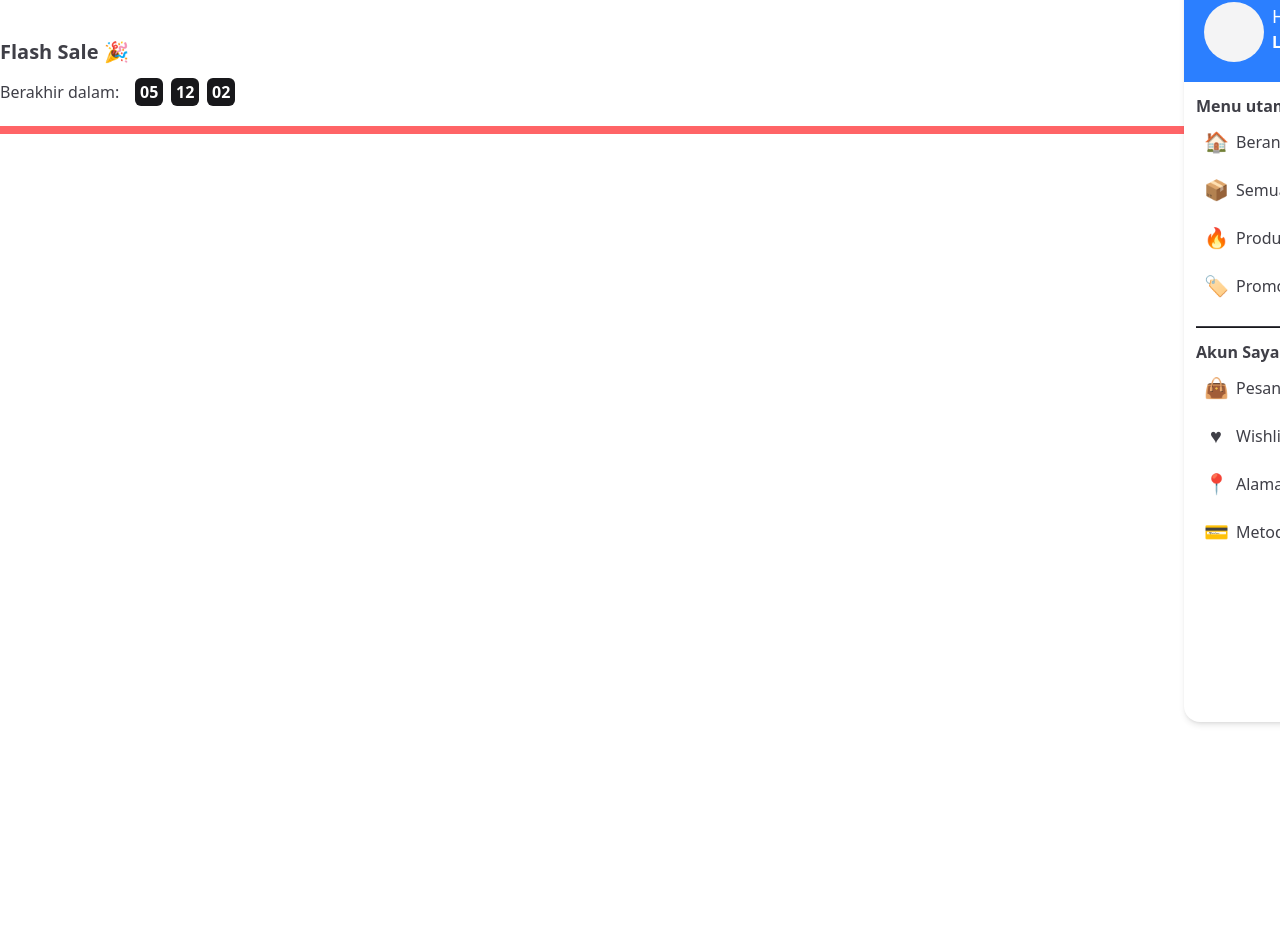
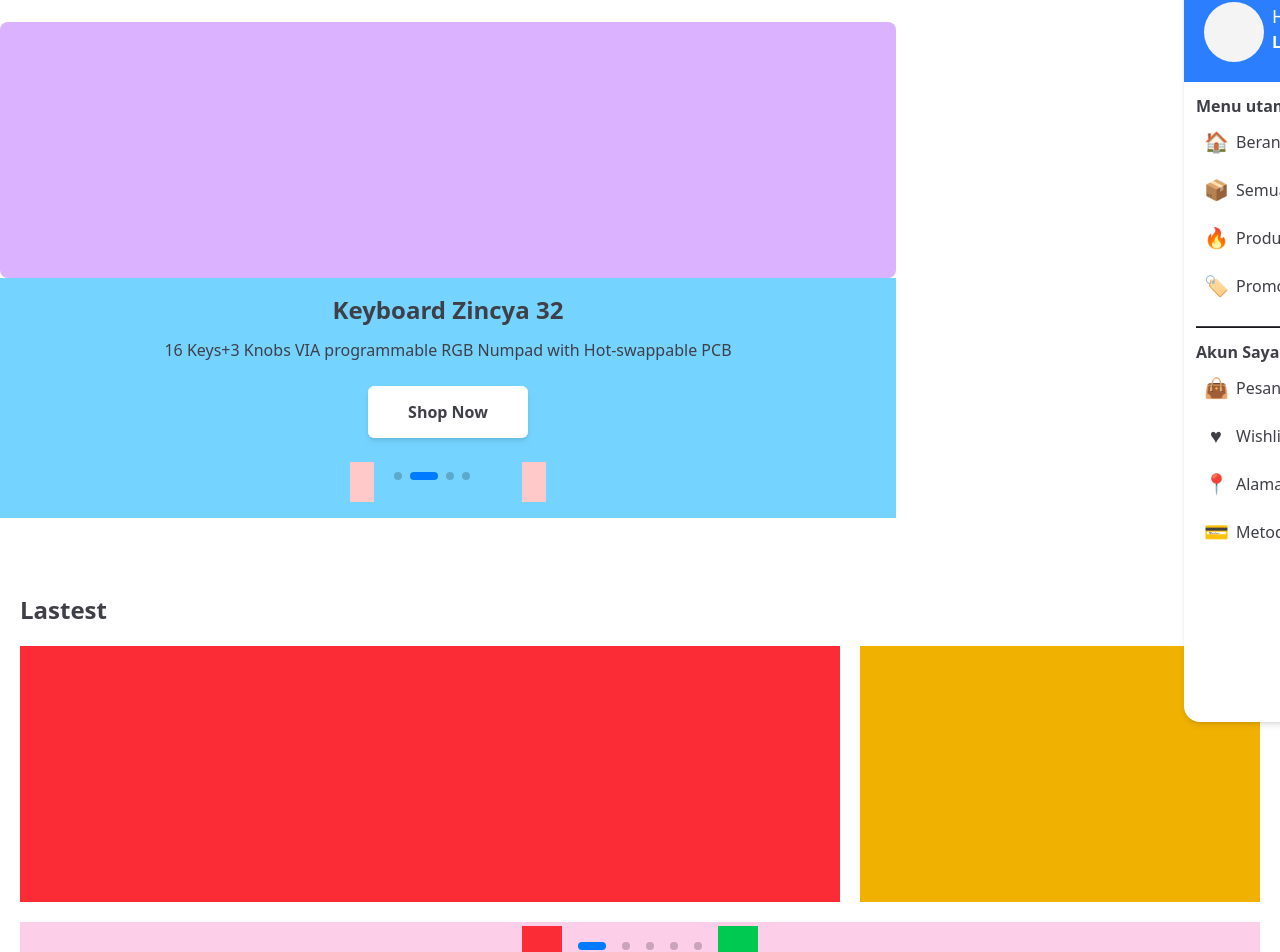
Before and after one commit to Bills-6/E-oommerce-basic, a Next.js app: page / in a window 1280 px wide. Shown: the part 78-1030 px from the top of the page. Built offline with nearby package versions, Linux system fonts and the light colour scheme.

Commit message:
add slider

```diff
--- a/app/components/entryTitle.tsx
+++ b/app/components/entryTitle.tsx
@@ -6,6 +6,6 @@
 
 export default function EntryTitle({ value='Unknow title' }: EntryTypes) {
 	return (
-		<h2 className="font-semibold text-xl mb-3">{value}</h2>
+		<h2 className="font-semibold text-2xl mb-3">{value}</h2>
 	);
 }
--- /dev/null
+++ b/app/components/lastestProducts.tsx
@@ -0,0 +1,46 @@
+'use client';
+
+import { Suspense } from "react";
+
+import { Swiper, SwiperSlide } from "swiper/react";
+import { Navigation, Pagination } from 'swiper/modules';
+
+import 'swiper/css';
+import 'swiper/css/pagination';
+
+export default function LastestProducts() {
+	return (
+		<Suspense fallback={<div className="p-5 bg-red-300"></div>}>
+			<div className="lastestProductContainer py-2">
+				<Swiper
+					modules={[Navigation, Pagination]}
+					spaceBetween={20}
+					slidesPerView={1.5}
+					navigation={{
+						prevEl: '.prevBtn',
+						nextEl: '.nextBtn',
+					}}
+					pagination={{
+						el: '.swiper-pagination',
+						clickable: true,
+						type: 'bullets'
+					}}
+					loop={false}
+					className="overflow-hidden h-64 mb-5"
+					>
+					<SwiperSlide className="flex bg-red-500"></SwiperSlide>
+					<SwiperSlide className="flex bg-yellow-500"></SwiperSlide>
+					<SwiperSlide className="flex bg-pink-500"></SwiperSlide>
+					<SwiperSlide className="flex bg-purple-500"></SwiperSlide>
+					<SwiperSlide className="flex bg-green-500"></SwiperSlide>
+				</Swiper>
+
+				<div className="controllerSwiper py-1 bg-pink-200 flex items-center justify-center gap-3">
+					<button className="prevBtn static w-10 h-10 bg-red-500 cursor-pointer"></button>
+					<div className="swiper-pagination relative w-24 overflow-hidden flex items-center gap-2"></div>
+					<button className="nextBtn static w-10 h-10 bg-green-500 cursor-pointer"></button>
+				</div>
+			</div>
+		</Suspense>
+	);
+}
--- /dev/null
+++ b/app/components/slider.tsx
@@ -0,0 +1,49 @@
+'use client';
+
+import { Suspense } from "react";
+
+import { Swiper,SwiperSlide } from "swiper/react";
+import { Navigation, Pagination, Autoplay } from "swiper/modules";
+
+import 'swiper/css';
+import 'swiper/css/pagination';
+
+export default function Slider() {
+	return (
+		<Suspense fallback={<div className="p-5 bg-red-300"></div>}>
+		<div className="w-full max-w-4xl py-10 pb-5">
+			<Swiper
+				modules={[Navigation, Pagination, Autoplay]}
+				spaceBetween={20}
+				slidesPerView={1}
+				navigation={{
+					prevEl: '.prevButtonHitbox',
+					nextEl: '.nextButtonHitbox',
+				}}
+				pagination={{ el: '.swiper-preview-pagination', clickable: true, type: 'bullets' }}
+				autoplay={{ delay: 3000, disableOnInteraction: false }}
+				loop={true}
+				className="rounded-lg overflow-hidden h-64 bg-gray-100">
+
+				<SwiperSlide className="flex bg-blue-300"/>
+				<SwiperSlide className="flex bg-purple-300"/>
+				<SwiperSlide className="flex bg-red-300"/>
+				<SwiperSlide className="flex bg-yellow-300"/>
+			</Swiper>
+
+			<div className="descriptionMobile py-4 px-5 bg-sky-300">
+				<h2 className="productName text-center font-bold text-2xl mb-3">Keyboard Zincya 32</h2>
+				<p className="productDescription text-center mb-6">16 Keys+3 Knobs VIA programmable RGB Numpad with Hot-swappable PCB</p>
+				<button className="detailProductPage mx-auto full-center bg-white font-semibold h-13 px-10 rounded-md shadow-md mb-6" type="button">Shop Now</button>
+
+				<div className="controllerSwiper flex items-center gap-4 mx-auto w-fit">
+					<button className="prevButtonHitbox w-10 h-10 bg-red-200 full-center"></button>
+					{/* pagination */}
+					<div className="swiper-preview-pagination relative w-24 overflow-hidden flx items-center gap-2"></div>
+					<button className="nextButtonHitbox w-10 h-10 bg-red-200 full-center"></button>
+				</div>
+			</div>
+		</div>
+		</Suspense>
+	);
+}
--- a/app/globals.css
+++ b/app/globals.css
@@ -5,3 +5,26 @@
   justify-content: center;
   align-items: center;
 }
+
+.swiper-pagination-bullet {
+  width: 9px;
+  height: 9px;
+  opacity: 0.5;
+  background: white;
+  transition: 0.3s;
+}
+.swiper-pagination-bullet-active {
+  width: 28px !important;
+  border-radius: 10px !important;
+  opacity: 1 !important;
+}
+
+.controllerSwiper .swiper-pagination {
+  position: relative !important;
+  bottom: auto !important;
+  left: auto !important;
+  width: auto !important;
+  display: flex !important;
+  align-items: center;
+  gap: 8px;
+}
--- a/app/page.tsx
+++ b/app/page.tsx
@@ -10,6 +10,8 @@
 import SidebarHomeMobile from "./components/sidebar";
 import CategoryCard from "./components/categoryCard";
 import EntryTitle from "./components/entryTitle";
+import Slider from './components/slider';
+import LastestProducts from './components/lastestProducts';
 
 export default function Home() {
   const [isOpen, setIsOpen] = useState(false);
@@ -22,7 +24,7 @@
     <div className="root text-zinc-700 h-[30000px]">
       <SidebarHomeMobile active={isOpen} onClose={handleOpenSidebarMobile} />
 
-      <header className="flex items-center justify-between h-15">
+      <header className="flex px-5 items-center justify-between h-15">
         <div className="leftHeader flex items-center gap-2">
           <div className="logos">
             <a href="" className="font-bold text-2xl">JmoX</a>
@@ -41,7 +43,7 @@
           </button>
         </div>
       </header>
-        <search className="py- md:hidden mb-7" aria-description="searchBar_mobile">
+        <search className="py-2 px-5 md:hidden mb-7" aria-description="searchBar_mobile">
           <form className="relative">
             <input className="bg-zinc-200 h-10 w-full outline-2 outline-zinc-300 rounded-md shadow-md px-5 ps-10" name="search_product" placeholder="Cari produk" type="search" />
 
@@ -49,25 +51,15 @@
           </form>
         </search>
 
-        {/* banner promo */}
+        {/* banner */}
+        <Slider />
 
 
-        <main className='py-4'>
+        <main className='py-4 px-5'>
           <section className='py-10' aria-label='flashSalePage'>
-            <header className='flex items-center justify-between'>
-              <EntryTitle key={1} value="Flash Sale 🎉" />
+              <EntryTitle key={0} value='Lastest'/>
+              <LastestProducts/>
 
-            </header>
-              <div className="urgancyTextParent flex items-center gap-4 mb-5">
-                <p className='urgancyText'>Berakhir dalam: </p>
-                <div className="timeCountdown flex items-center gap-2 text-white">
-                  <div className="boxHours w-7 h-7 bg-zinc-900 font-bold full-center rounded-md">05</div>
-                  <div className="boxMinutes w-7 h-7 bg-zinc-900 font-bold full-center rounded-md">12</div>
-                  <div className="boxSecaonds w-7 h-7 bg-zinc-900 font-bold full-center rounded-md">02</div>
-                </div>
-              </div>
-
-              <div className="cards py-1 bg-red-400"></div>
           </section>
         </main>
     </div>
--- a/package.json
+++ b/package.json
@@ -16,7 +16,8 @@
     "next": "16.4.2",
     "pg": "^8.23.1",
     "react": "19.3.0",
-    "react-dom": "19.3.0"
+    "react-dom": "19.3.0",
+    "swiper": "^14.3.0"
   },
   "devDependencies": {
     "@tailwindcss/turbopack": "^4",
```
Also changed, not shown: 1 other file (tests, documents, lock files or other folders).
